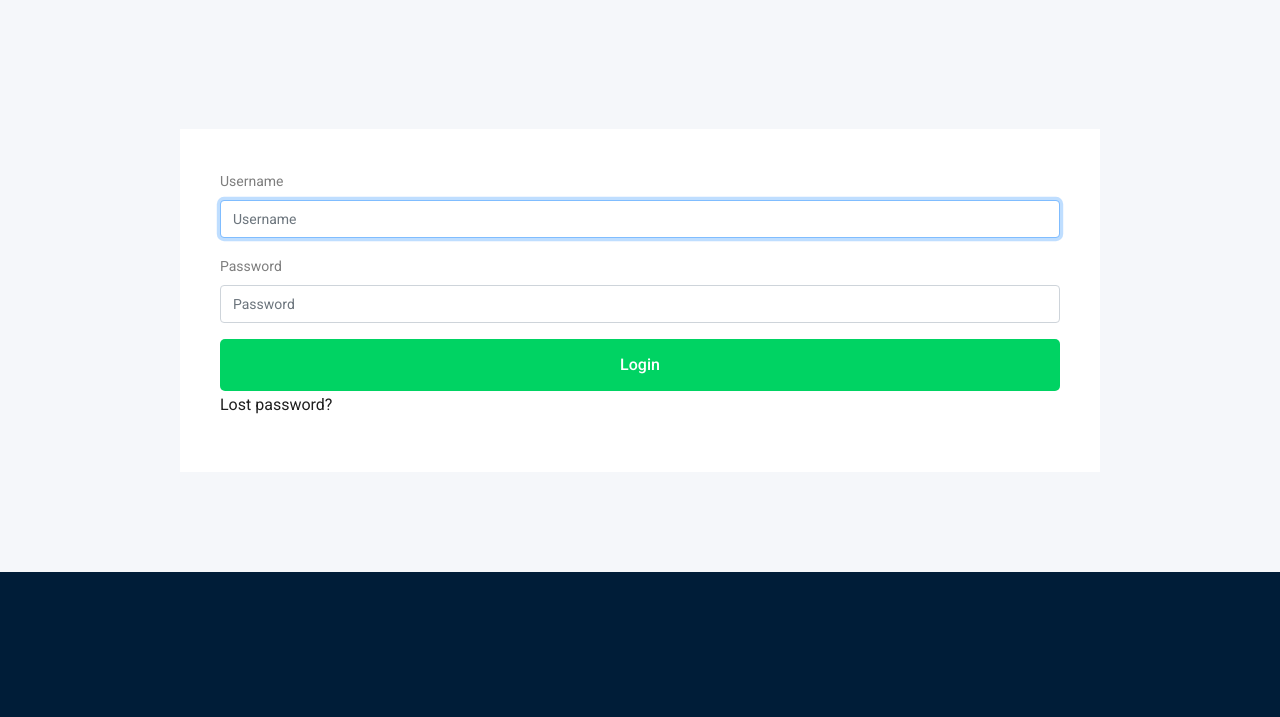
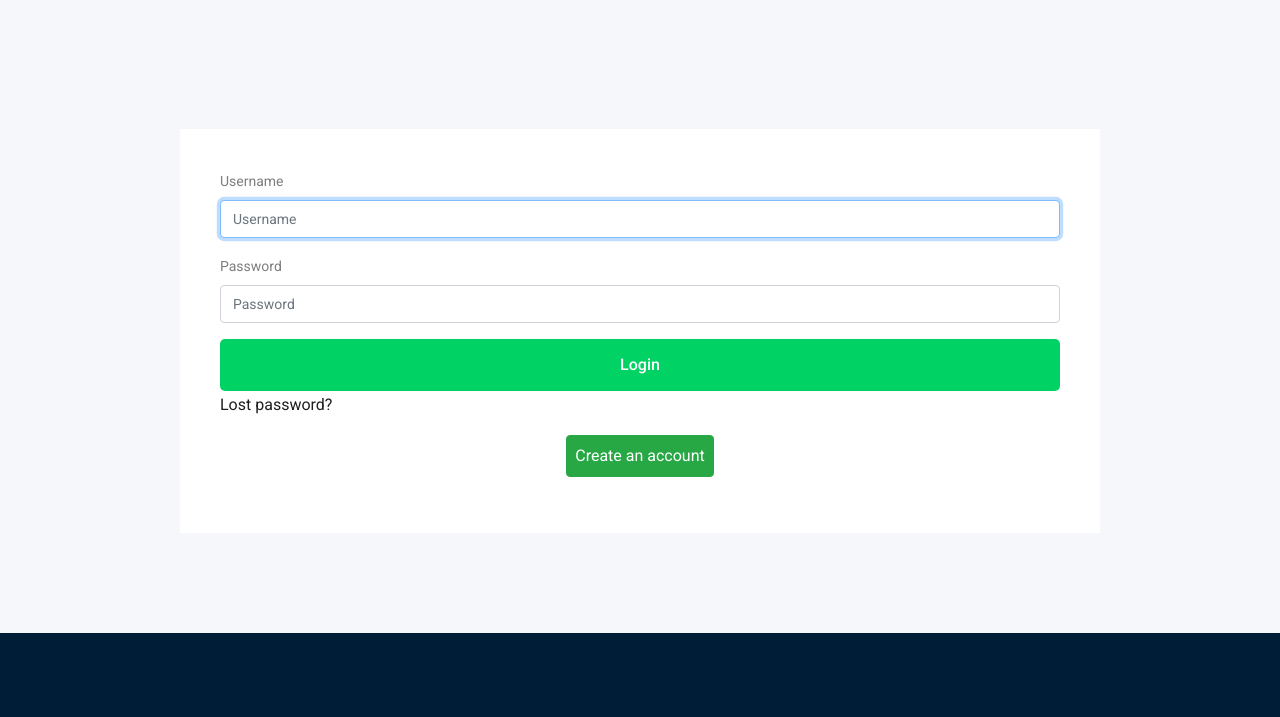
Before and after one commit to MohamedElsmahy/Graduation-Project, a Django app: page /accounts/login/ in a window 1280 px wide. Shown: the part 285-1002 px from the top of the page. Run offline with Django 3.2, Linux system fonts and the light colour scheme; some libraries are stand-ins or nearby versions.

Commit message:
add signup button

```diff
--- a/src/accounts/templates/registration/login.html
+++ b/src/accounts/templates/registration/login.html
@@ -25,5 +25,7 @@
 
   {# Assumes you setup the password_reset view in your URLconf #}
   <p><a href="{% url 'password_reset' %}">Lost password?</a></p>
-
+  <div class=" my-3 text-center">
+    <a class="btn btn-success p-2" href="{% url 'accounts:signup' %}">Create an account</a>
+  </div>
 {% endblock %}
```
